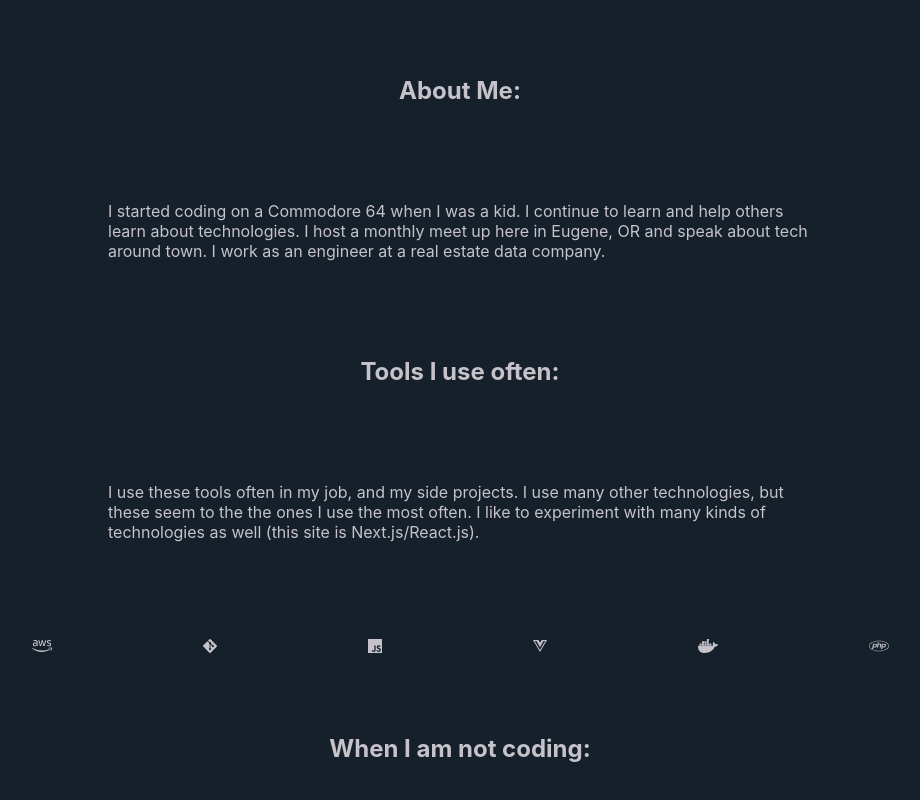
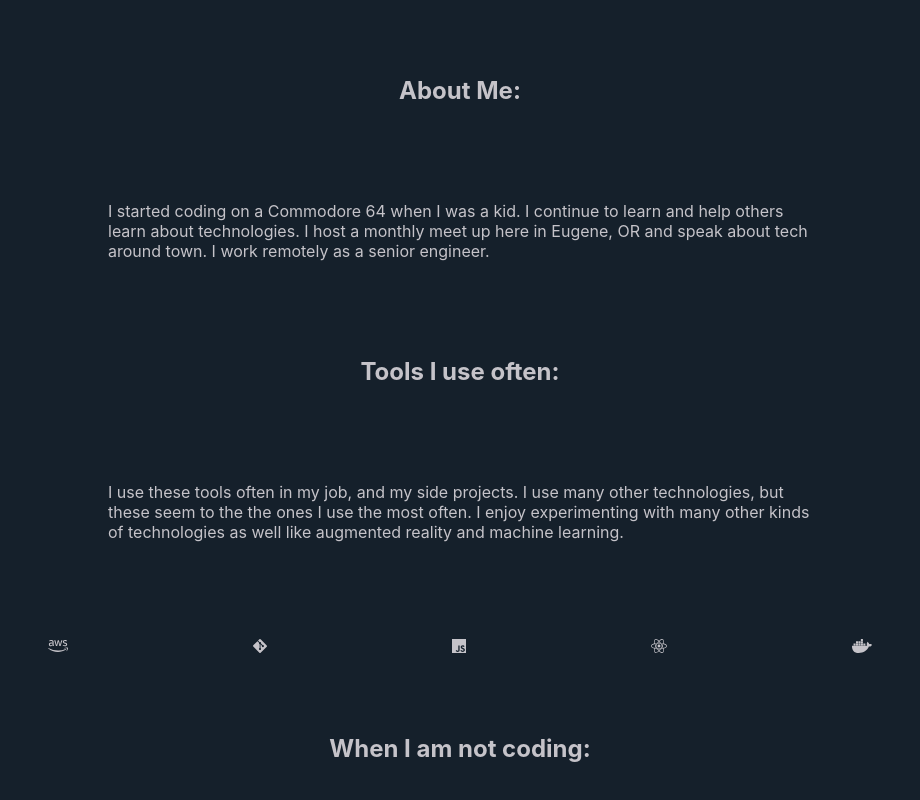
Before and after one commit to antonioortegajr/antonioortegajr, a Next.js app: page / in a window 1280 px wide. Shown: the part 646-1446 px from the top of the page, without its empty margins (180-1100 px from the left). Built offline with nearby package versions, Linux system fonts and the light colour scheme.

Commit message:
small update

```diff
--- a/pages/index.js
+++ b/pages/index.js
@@ -7,8 +7,7 @@ import {
   faTwitter,
   faAws,
   faJs,
-  faVuejs,
-  faPhp,
+  faReact,
   faDocker,
   faGitAlt,
   faGithub,
@@ -66,8 +65,7 @@ const Home = () => (
       <h2>About Me: </h2>
       <div className='row'>
           <p>
-            I started coding on a Commodore 64 when I was a kid. I continue to learn and help others learn about technologies.
-            I host a monthly meet up here in Eugene, OR and speak about tech around town. I work as an engineer at a real estate data company.
+          I started coding on a Commodore 64 when I was a kid. I continue to learn and help others learn about technologies. I host a monthly meet up here in Eugene, OR and speak about tech around town. I work remotely as a senior engineer.
           </p>
       </div>
       <h2>Tools I use often: </h2>
@@ -75,16 +73,15 @@ const Home = () => (
           <p>
             I use these tools often in my job, and my side projects.
             I use many other technologies, but these seem to the the ones I use the most often.
-            I like to experiment with many kinds of technologies as well (this site is Next.js/React.js).
+            I enjoy experimenting with many other kinds of technologies as well like augmented reality and machine learning.
           </p>
       </div>
       <div id="tech-icons" className='row'>
           <FontAwesomeIcon width={50} height={50} icon={ faAws } />
           <FontAwesomeIcon width={50} height={50} icon={ faGitAlt } />
           <FontAwesomeIcon width={50} height={50} icon={ faJs } />
-          <FontAwesomeIcon width={50} height={50} icon={ faVuejs } />
+          <FontAwesomeIcon width={50} height={50} icon={ faReact } />
           <FontAwesomeIcon width={50} height={50} icon={ faDocker } />
-          <FontAwesomeIcon width={50} height={50} icon={ faPhp } />
       </div>
       <h2>When I am not coding: </h2>
       <div className='row'>
```
Also changed, not shown: 1 other file (tests, documents, lock files or other folders).
